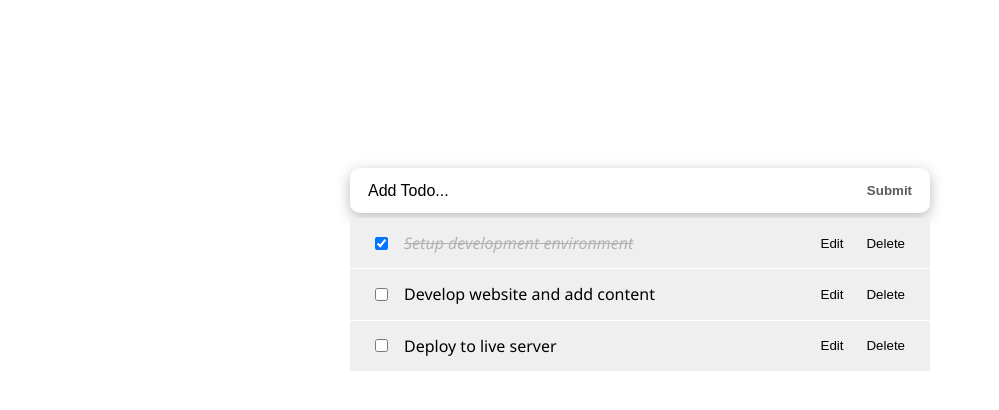
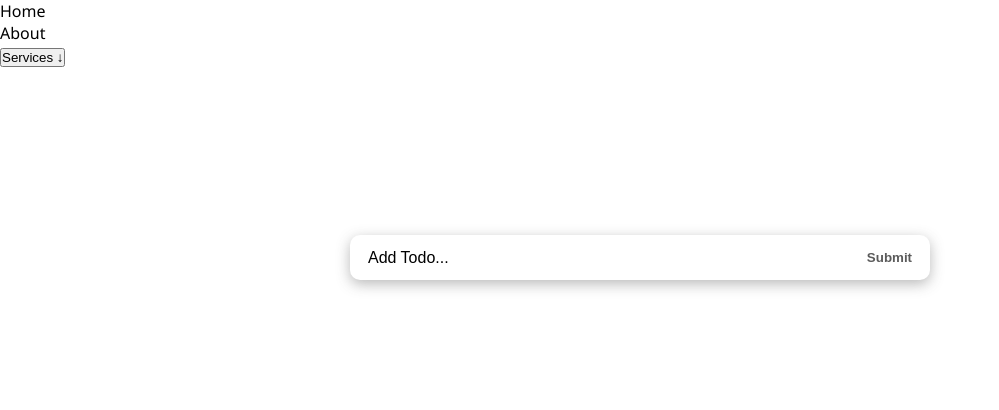
Before and after one commit to eric2umeh/react-todo, a React (Create React App) app: page / in a window 1280 px wide. Shown: the top 410 px of the page, without its empty margins (0-999 px from the left). Built offline with nearby package versions, Linux system fonts and the light colour scheme; the HTML template or start-up script is replaced by a standard one.

Commit message:
Add Navbar components

```diff
--- a/package.json
+++ b/package.json
@@ -8,6 +8,7 @@
     "@testing-library/user-event": "^13.5.0",
     "react": "^18.2.0",
     "react-dom": "^18.2.0",
+    "react-icons": "^4.7.1",
     "react-scripts": "5.0.1",
     "sass": "^1.58.3",
     "uuid": "^9.0.0",
--- a/src/App.js
+++ b/src/App.js
@@ -1,9 +1,13 @@
+import Navbar from './components/Navbar';
 import TodoApp from './components/TodoApp';
 import './styles/app.css';
 
 function App() {
   return (
-   <TodoApp />
+    <>
+      <Navbar />
+      <TodoApp />
+    </>
   );
 }
 
--- /dev/null
+++ b/src/components/Navbar.jsx
@@ -0,0 +1,31 @@
+import { useState, useEffect, useRef } from 'react';
+import { useOnClickOutside } from '../useOnClickOutside';
+
+const Navbar = () => {
+  const [dropdown, setDropdown] = useState(false);
+
+  const ref = useRef();
+
+  useOnClickOutside(ref, dropdown, () => setDropdown(false));
+
+  return (
+    <nav>
+      <ul>
+        <li>Home</li>
+        <li>About</li>
+        <li ref={ref}>
+          <button onClick={() => setDropdown((prev) => !prev)}>
+            Services <span>&#8595;</span>
+          </button>
+          {dropdown && (
+            <ul>
+              <li>Design</li>
+              <li>Development</li>
+            </ul>
+          )}
+        </li>
+      </ul>
+    </nav>
+  );
+};
+export default Navbar;
--- a/src/components/TodosLogic.jsx
+++ b/src/components/TodosLogic.jsx
@@ -1,27 +1,24 @@
-import { useState } from 'react';
+import { useState, useEffect } from 'react';
 import InputTodo from './InputTodo';
 import TodosList from './TodosList';
 import { v4 as uuidv4 } from 'uuid';
 
 // other imported components here
 const TodosLogic = () => {
-  const [todos, setTodos] = useState([
-    {
-      id: uuidv4(),
-      title: 'Setup development environment',
-      completed: true,
-    },
-    {
-      id: uuidv4(),
-      title: 'Develop website and add content',
-      completed: false,
-    },
-    {
-      id: uuidv4(),
-      title: 'Deploy to live server',
-      completed: false,
-    },
-  ]);
+  const [todos, setTodos] = useState(getInitialTodos());
+
+  function getInitialTodos() {
+    // getting stored items
+    const temp = localStorage.getItem('todos');
+    const savedTodos = JSON.parse(temp);
+    return savedTodos || [];
+  }
+
+  useEffect(() => {
+    // storing todos items
+    const temp = JSON.stringify(todos);
+    localStorage.setItem('todos', temp);
+  }, [todos]);
 
   const handleChange = (id) => {
     setTodos((prevState) =>
@@ -65,7 +62,6 @@
     );
   };
 
-
   return (
     <div>
       <InputTodo addTodoItem={addTodoItem} />
--- /dev/null
+++ b/src/useOnClickOutside.js
@@ -0,0 +1,15 @@
+import { useEffect } from "react";
+export const useOnClickOutside = (ref, currentState, updater) => {
+  useEffect(() => {
+    const handler = (event) => {
+      if (currentState && ref.current && !ref.current.contains(event.target)) {
+        updater();
+      }
+    };
+    document.addEventListener("mousedown", handler);
+    return () => {
+      // Cleanup the event listener
+      document.removeEventListener("mousedown", handler);
+    };
+  }, [ref, currentState, updater]);
+};
```
Also changed, not shown: src/components/Modal.jsx (added, +20 -0 lines), 1 other file (tests, documents, lock files or other folders). Lines whose indentation alone changed are shown as unchanged.
